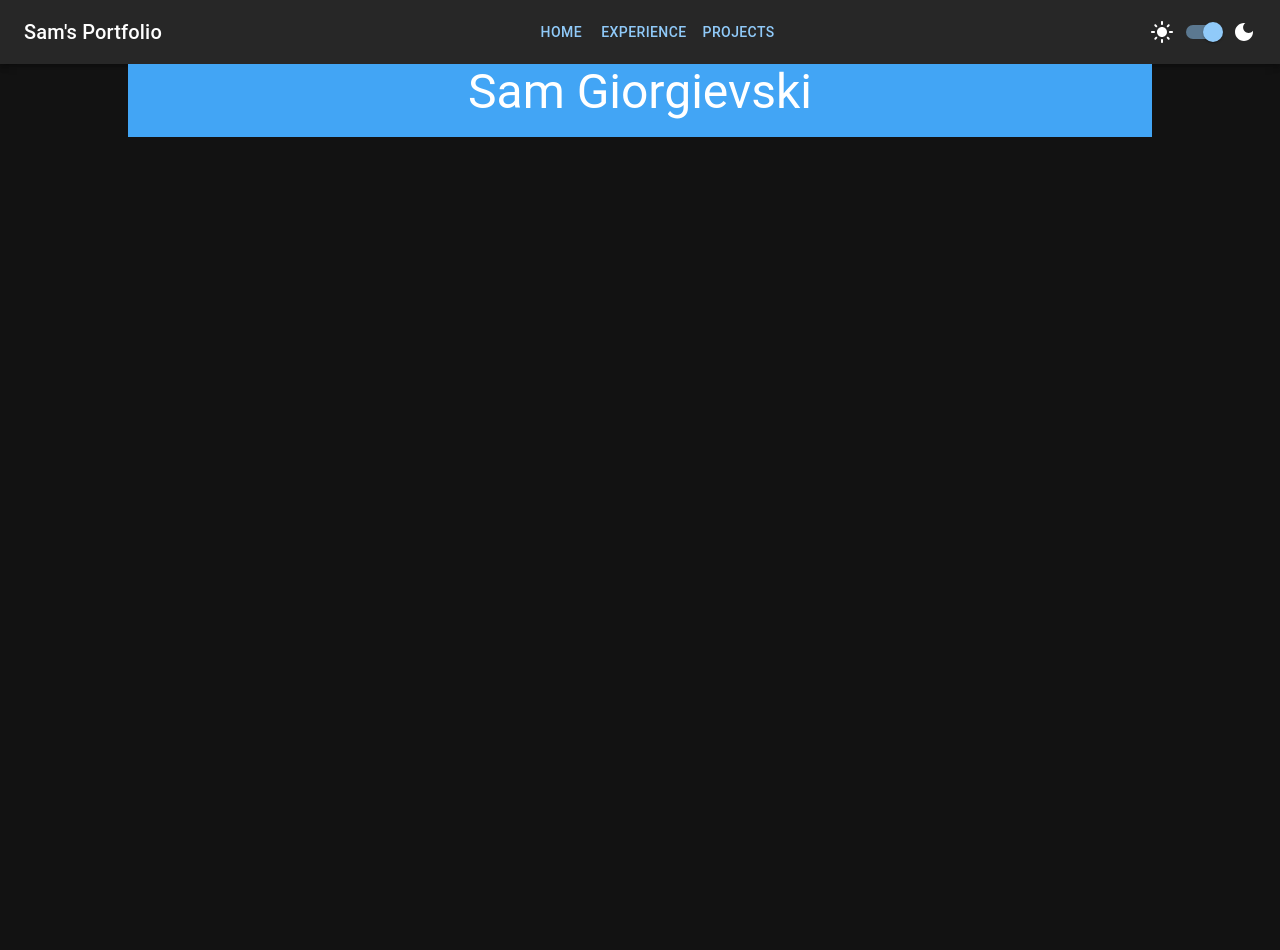
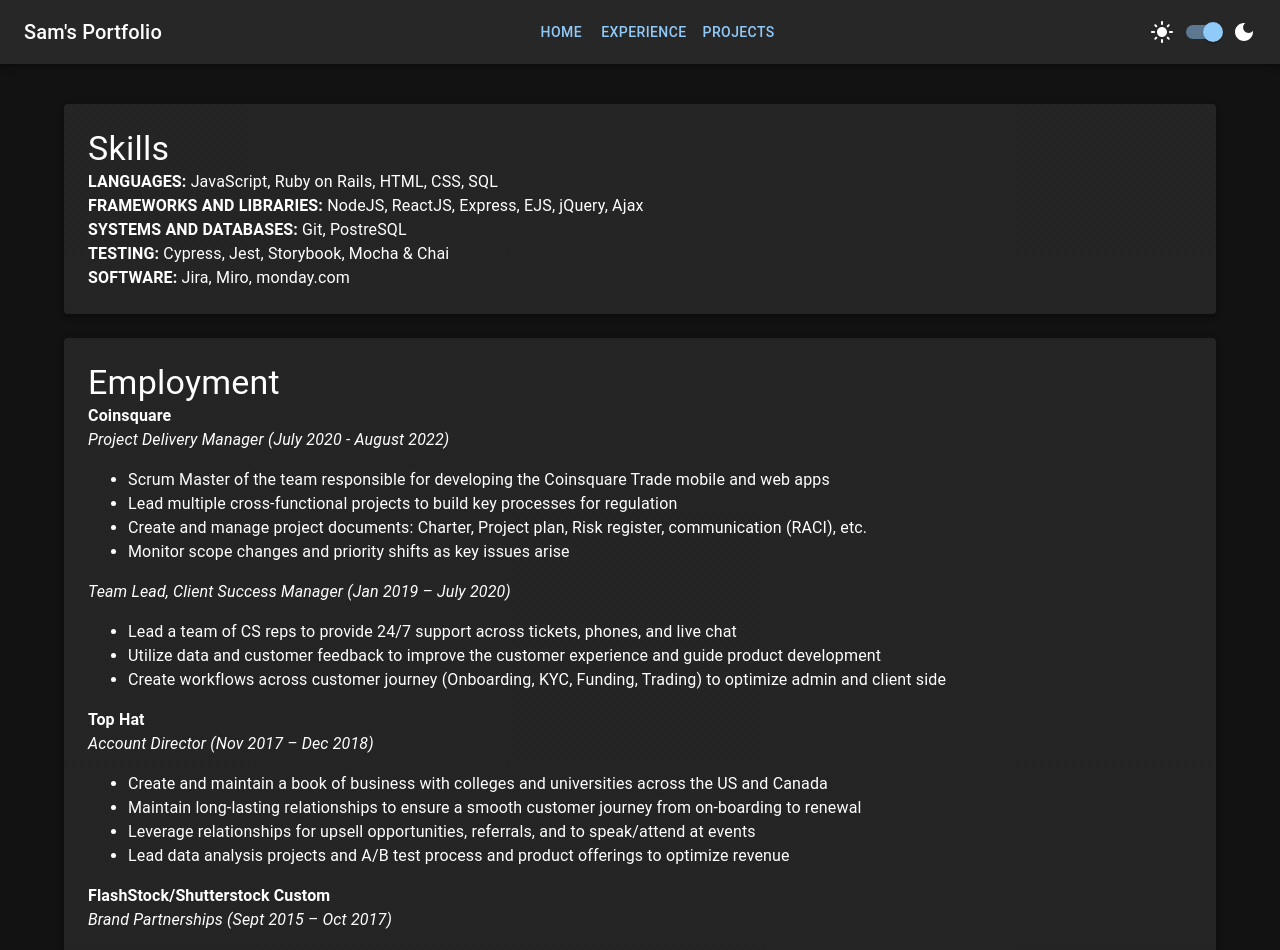
Before and after one commit to SamGiorgievski/my_portfolio, a React (Create React App) app: page /experience in a window 1280 px wide. Shown: the top 950 px of the page. Before the commit the page ends 800 px from the top, so only its background shows below. Built offline with nearby package versions, Linux system fonts and the light colour scheme.

Commit message:
experience page complete

```diff
--- a/src/Experience.js
+++ b/src/Experience.js
@@ -1,35 +1,73 @@
 import React from 'react'
-import { Box, Typography } from '@mui/material';
+import { Box, Typography, Container, Paper } from '@mui/material';
 
 export default function Experience() {
   return (
-    <>
-    <Box
-      sx={{
+    <Container sx={{ marginTop: '40px' }}>
 
-        backgroundColor: 'primary.dark',
-        margin: "auto",
-        width: '80%',
-        height: '80%',
-        display: 'flex',
-        justifyContent: 'space-around',
-        alignItems: 'center',
-        position: 'relative'
-      }}
-    >
-      <Typography
-      variant="h3"
-      gutterBottom
-      sx={{
-        left: '50%'
-
-      }}
-      >
-        Sam Giorgievski
-      </Typography>
+      <Paper elevation={3} sx={{ padding: 3, marginBottom: 3 }}>
+        <Typography variant="h4">Skills</Typography>
+        <Typography variant="body1">
+          <strong>LANGUAGES:</strong> JavaScript, Ruby on Rails, HTML, CSS, SQL
+          <br />
+          <strong>FRAMEWORKS AND LIBRARIES:</strong> NodeJS, ReactJS, Express,
+          EJS, jQuery, Ajax
+          <br />
+          <strong>SYSTEMS AND DATABASES:</strong> Git, PostreSQL
+          <br />
+          <strong>TESTING:</strong> Cypress, Jest, Storybook, Mocha & Chai
+          <br />
+          <strong>SOFTWARE:</strong> Jira, Miro, monday.com
+        </Typography>
+      </Paper>
 
 
-    </Box>
-    </>
+
+      <Paper elevation={3} sx={{ padding: 3, marginBottom: 3 }}>
+  <Typography variant="h4">Employment</Typography>
+  <Typography variant="body1">
+    <strong>Coinsquare</strong>
+    <br />
+    <em>Project Delivery Manager (July 2020 - August 2022)</em>
+    <ul>
+      <li>Scrum Master of the team responsible for developing the Coinsquare Trade mobile and web apps</li>
+      <li>Lead multiple cross-functional projects to build key processes for regulation</li>
+      <li>Create and manage project documents: Charter, Project plan, Risk register, communication (RACI), etc.</li>
+      <li>Monitor scope changes and priority shifts as key issues arise</li>
+    </ul>
+  </Typography>
+  <Typography variant="body1">
+    <em>Team Lead, Client Success Manager (Jan 2019 – July 2020)</em>
+    <ul>
+      <li>Lead a team of CS reps to provide 24/7 support across tickets, phones, and live chat</li>
+      <li>Utilize data and customer feedback to improve the customer experience and guide product development</li>
+      <li>Create workflows across customer journey (Onboarding, KYC, Funding, Trading) to optimize admin and client side</li>
+    </ul>
+  </Typography>
+
+  <Typography variant="body1">
+    <strong>Top Hat</strong>
+    <br />
+    <em>Account Director (Nov 2017 – Dec 2018)</em>
+    <ul>
+      <li>Create and maintain a book of business with colleges and universities across the US and Canada</li>
+      <li>Maintain long-lasting relationships to ensure a smooth customer journey from on-boarding to renewal</li>
+      <li>Leverage relationships for upsell opportunities, referrals, and to speak/attend at events</li>
+      <li>Lead data analysis projects and A/B test process and product offerings to optimize revenue</li>
+    </ul>
+  </Typography>
+
+  <Typography variant="body1">
+    <strong>FlashStock/Shutterstock Custom</strong>
+    <br />
+    <em>Brand Partnerships (Sept 2015 – Oct 2017)</em>
+    <ul>
+      <li>Create and maintain a book of business with Fortune 500 companies such as McDonald's, RBC, Loblaw</li>
+      <li>Use expertise and client relationships to develop a product roadmap with the development team</li>
+      <li>12th employee of high-growth start-up (now at 150+) which was acquired by Shutterstock for $50m US</li>
+    </ul>
+  </Typography>
+</Paper>
+    </Container>
   )
 }
--- a/src/Home.js
+++ b/src/Home.js
@@ -94,7 +94,7 @@
         <Typography sx={{
           margin: 3
         }}>
-        I LOVED working with developers and learned so much that it inspired me to attend a full-stack web dev bootcamp at Lighthouse Labs to become a developer myself! It was intense, but I loved every moment of it.
+        I LOVED working with developers and learned so much that it inspired me to attend a full-stack web dev bootcamp at Lighthouse Labs and become one myself! It was intense, but I loved every moment of it.
         </Typography>
 
         </Box>
```
